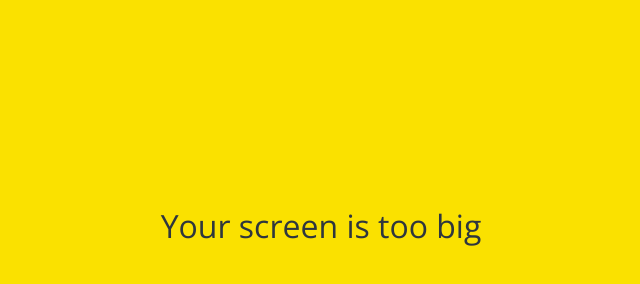
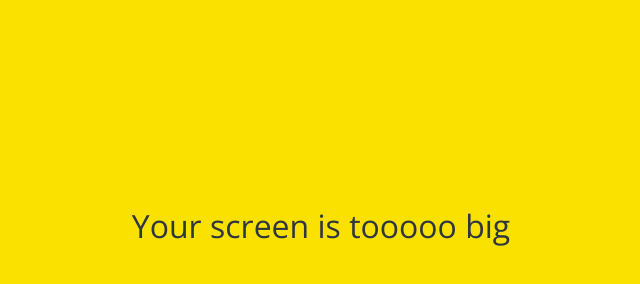
Before and after one commit to JeongGiMin/kokoa-clone-2022, a plain HTML site: page friends.html in a window 1280 px wide. Shown: the part 174-458 px from the top of the page, without its empty margins (319-959 px from the left). Drawn offline with nearby package versions, Linux system fonts and the light colour scheme.

Commit message:
Update friends.html

```diff
--- a/friends.html
+++ b/friends.html
@@ -108,7 +108,7 @@
     </div>
 
     <div id="no-mobile">
-      <span>Your screen is too big</span>
+      <span>Your screen is tooooo big</span>
     </div>
 
     <script
```
